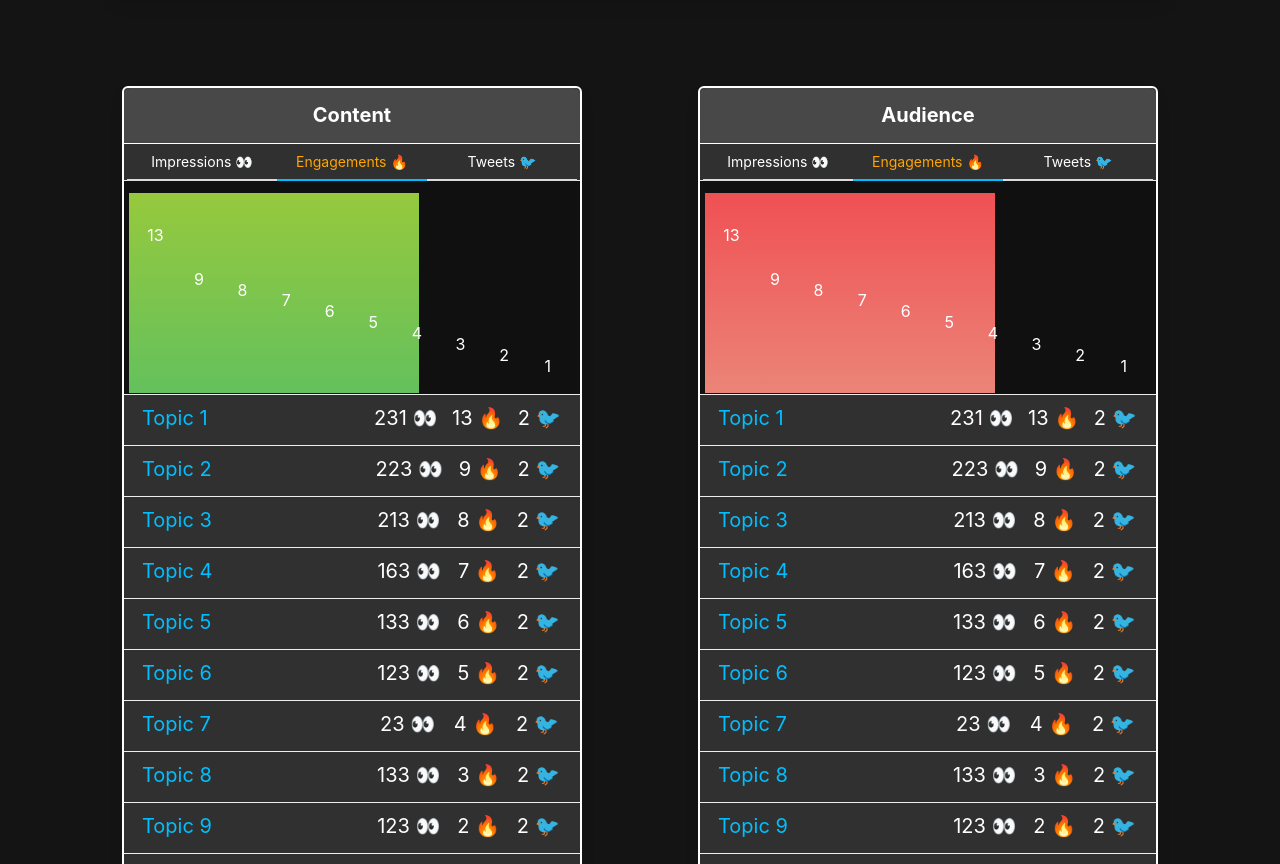
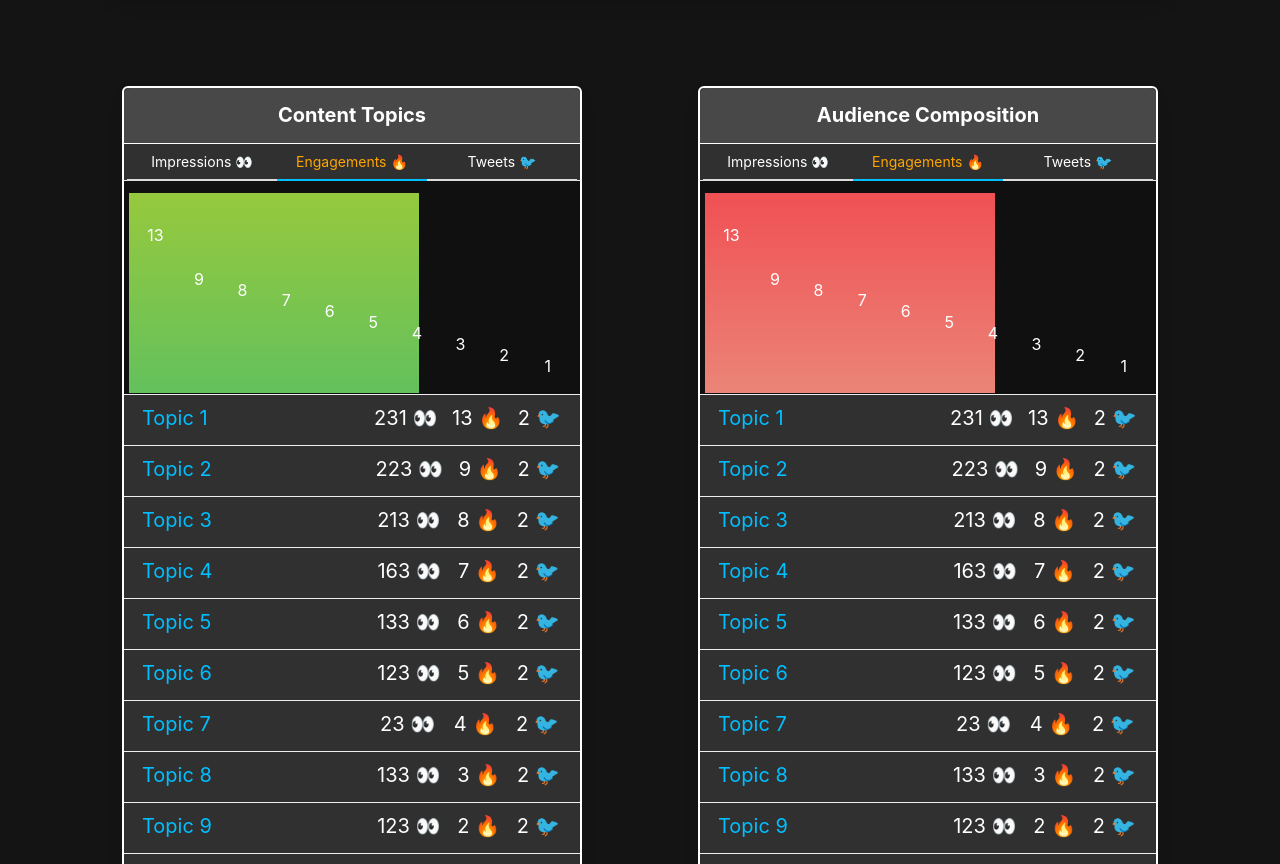
Before and after one commit to SocialQu/Branding, a Next.js app in the folder app/: page / in a window 1280 px wide. Shown: the part 820-1684 px from the top of the page. Built offline with nearby package versions, Linux system fonts and the light colour scheme.

Commit message:
Title on Bars.

```diff
--- a/app/components/Bars.tsx
+++ b/app/components/Bars.tsx
@@ -54,7 +54,7 @@ const BarTabs = ({ active, setActive }:iTabs) => <p className='panel-tabs' style
 </p>
 
 
-type Keyword = 'Content' | 'Audience'
+type Keyword = 'Content' | 'Followers'
 const getGradient = (key:Keyword, active:GrowthTab) => {
     if(key === 'Content'){
         if(active === 'impressions') return { top:'#CAC531', bottom:'#F3F9A7' } // Sulphur
@@ -176,7 +176,7 @@ const BarsPanel = ({ title }: iBarsPanel) => {
 
     return <nav className='panel' style={GrowthStyle}>
         <div className='panel-heading' style={HeadingStyle}>
-            { title }
+            { title === 'Content' ? 'Content Topics' : 'Audience Composition' }
         </div>
 
         <BarTabs active={active} setActive={setActive}/>
@@ -194,6 +194,6 @@ export const Bars = () => <div className={'columns'} style={{ maxWidth:1200, mar
     </div>
 
     <div className={'column'}>
-        <BarsPanel title={'Audience'}/>
+        <BarsPanel title={'Followers'}/>
     </div>
 </div>
```
